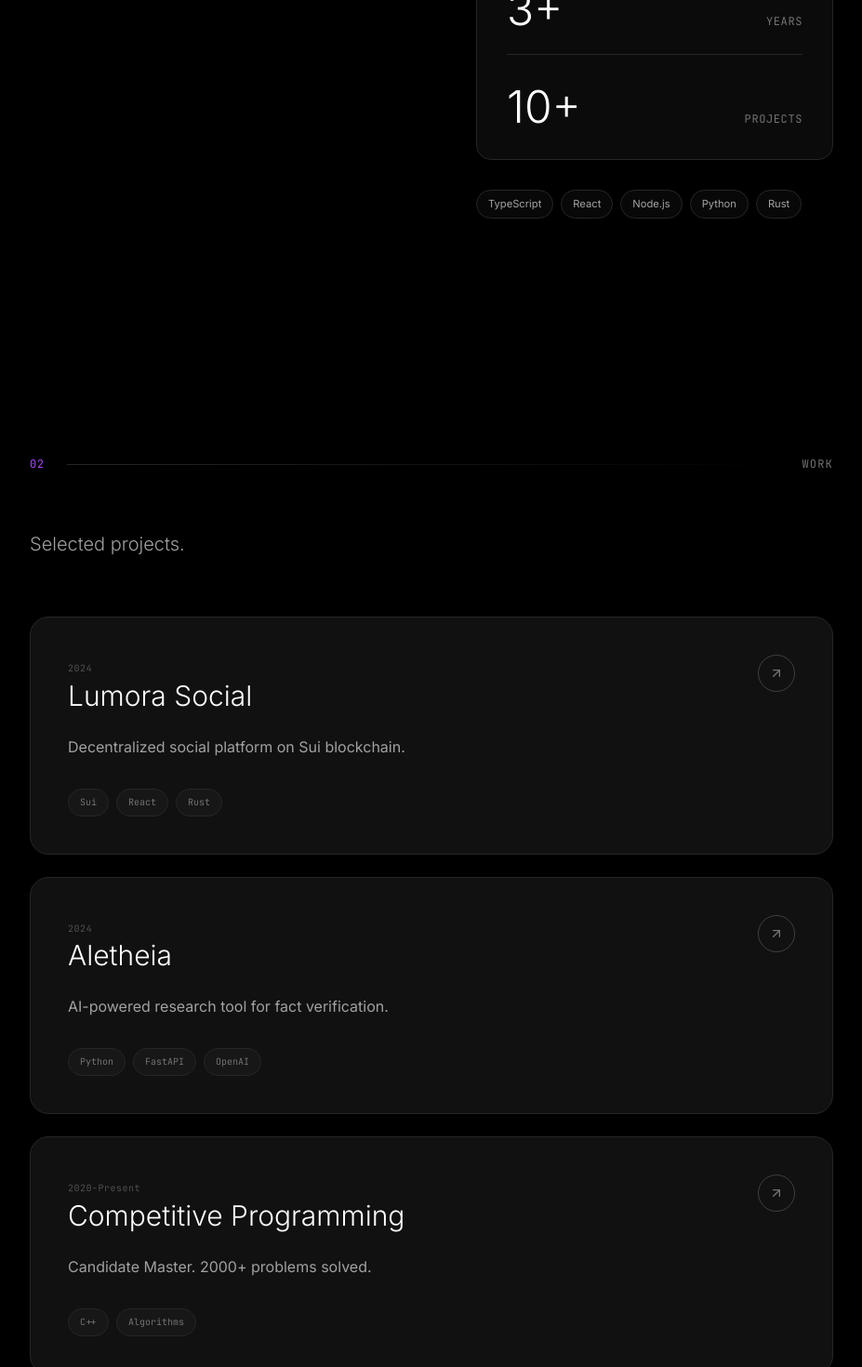
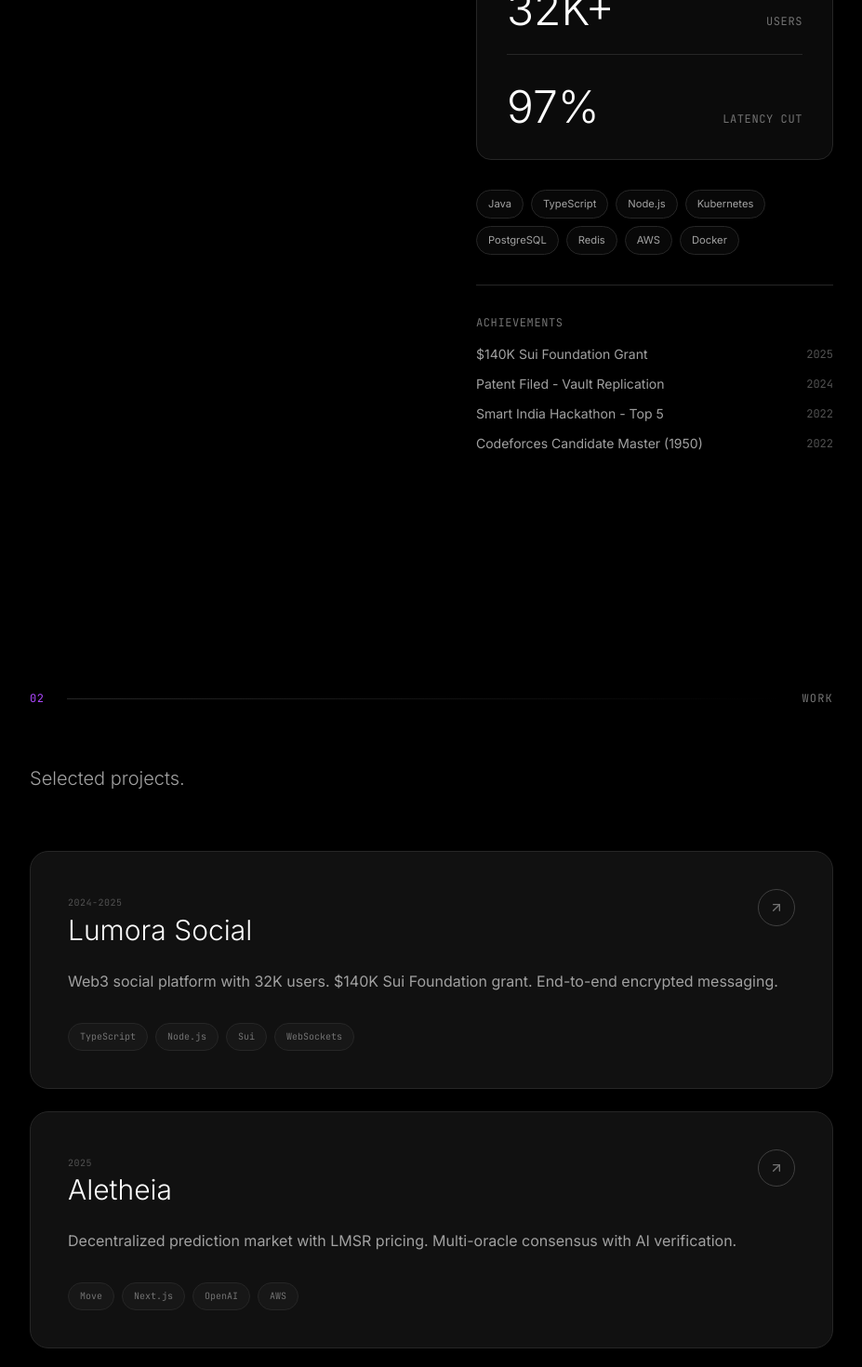
Before and after one commit to preyam2002/personal-website, a Next.js app: page / in a window 1280 px wide. Shown: the part 1160-2630 px from the top of the page at 93% size, without its empty margins (176-1103 px from the left). Built offline with nearby package versions, Linux system fonts and the light colour scheme.

Commit message:
Fix: Update achievements, metrics, links, and SEO

```diff
--- a/src/app/layout.tsx
+++ b/src/app/layout.tsx
@@ -17,32 +17,36 @@ const jetbrainsMono = JetBrains_Mono({
 });
 
 export const metadata: Metadata = {
-  title: "Preyam Rao - Software Engineer",
+  title: "Preyam Rao | Backend Engineer",
   description:
-    "Software Engineer building products and solving problems. Ex-Oracle, IIT Kharagpur '23, Candidate Master @ Codeforces.",
+    "Backend Engineer at Lumora Social. Ex-Oracle. Patent filed. $140K grant recipient. Building distributed systems at scale.",
   keywords: [
     "software engineer",
-    "developer",
-    "portfolio",
+    "backend engineer",
+    "distributed systems",
     "preyam rao",
     "oracle",
     "iit kharagpur",
-    "competitive programming",
+    "kubernetes",
+    "microservices",
+    "postgresql",
+    "java",
+    "typescript",
   ],
   authors: [{ name: "Preyam Rao" }],
   creator: "Preyam Rao",
   openGraph: {
-    title: "Preyam Rao - Software Engineer",
-    description: "Software Engineer building products and solving problems.",
+    title: "Preyam Rao | Backend Engineer",
+    description: "Backend Engineer. Ex-Oracle. Patent filed. $140K grant recipient.",
     type: "website",
     locale: "en_US",
     siteName: "Preyam Rao",
   },
   twitter: {
     card: "summary_large_image",
-    title: "Preyam Rao - Software Engineer",
-    description: "Software Engineer building products and solving problems.",
-    creator: "@preyamrao",
+    title: "Preyam Rao | Backend Engineer",
+    description: "Backend Engineer. Ex-Oracle. Patent filed.",
+    creator: "@preyam2002",
   },
   robots: {
     index: true,
--- a/src/components/about.tsx
+++ b/src/components/about.tsx
@@ -3,9 +3,9 @@
 import { ScrollReveal } from "./scroll-reveal";
 
 const stats = [
-  { value: "2k+", label: "Problems" },
-  { value: "3+", label: "Years" },
-  { value: "10+", label: "Projects" },
+  { value: "100K+", label: "Integrations" },
+  { value: "32K+", label: "Users" },
+  { value: "97%", label: "Latency Cut" },
 ];
 
 export function About() {
@@ -58,16 +58,42 @@ export function About() {
             </div>
 
             <div className="flex flex-wrap gap-2">
-              {["TypeScript", "React", "Node.js", "Python", "Rust"].map(
-                (skill) => (
-                  <span
-                    key={skill}
-                    className="tag"
+              {[
+                "Java",
+                "TypeScript",
+                "Node.js",
+                "Kubernetes",
+                "PostgreSQL",
+                "Redis",
+                "AWS",
+                "Docker",
+              ].map((skill) => (
+                <span key={skill} className="tag">
+                  {skill}
+                </span>
+              ))}
+            </div>
+
+            <div className="pt-8 border-t border-neutral-800">
+              <h3 className="font-[family-name:var(--font-mono)] text-xs text-neutral-500 tracking-wider uppercase mb-4">
+                Achievements
+              </h3>
+              <div className="space-y-3">
+                {[
+                  { title: "$140K Sui Foundation Grant", year: "2025" },
+                  { title: "Patent Filed - Vault Replication", year: "2024" },
+                  { title: "Smart India Hackathon - Top 5", year: "2022" },
+                  { title: "Codeforces Candidate Master (1950)", year: "2022" },
+                ].map((achievement) => (
+                  <div
+                    key={achievement.title}
+                    className="flex items-center justify-between"
                   >
-                    {skill}
-                  </span>
-                )
-              )}
+                    <span className="text-sm text-neutral-400">{achievement.title}</span>
+                    <span className="font-[family-name:var(--font-mono)] text-xs text-neutral-600">{achievement.year}</span>
+                  </div>
+                ))}
+              </div>
             </div>
           </div>
         </ScrollReveal>
--- a/src/components/contact.tsx
+++ b/src/components/contact.tsx
@@ -5,9 +5,9 @@ import { ScrollReveal } from "./scroll-reveal";
 import { Mail, Github, Linkedin, Twitter, ArrowUpRight } from "lucide-react";
 
 const socials = [
-  { name: "GitHub", href: "https://github.com/preyamrao", icon: Github },
-  { name: "LinkedIn", href: "https://linkedin.com/in/preyamrao", icon: Linkedin },
-  { name: "Twitter", href: "https://twitter.com/preyamrao", icon: Twitter },
+  { name: "GitHub", href: "https://github.com/preyam2002", icon: Github },
+  { name: "LinkedIn", href: "https://linkedin.com/in/preyam", icon: Linkedin },
+  { name: "Twitter", href: "https://twitter.com/preyam2002", icon: Twitter },
 ];
 
 export function Contact() {
--- a/src/components/hero.tsx
+++ b/src/components/hero.tsx
@@ -42,7 +42,7 @@ export function Hero() {
         <ScrollReveal delay={200}>
           <div className="max-w-lg space-y-6">
             <p className="text-lg text-neutral-400 leading-relaxed font-light">
-              Building products from zero. Full-stack developer.
+              Ex-Oracle. Patent filed. $140K grant recipient. Codeforces Candidate Master (1950). Building at the intersection of distributed systems and product.
             </p>
           </div>
         </ScrollReveal>
--- a/src/components/projects.tsx
+++ b/src/components/projects.tsx
@@ -16,24 +16,24 @@ interface Project {
 const projects: Project[] = [
   {
     name: "Lumora Social",
-    description: "Decentralized social platform on Sui blockchain.",
-    href: "https://github.com/preyamrao",
-    tech: ["Sui", "React", "Rust"],
-    year: "2024",
+    description: "Web3 social platform with 32K users. $140K Sui Foundation grant. End-to-end encrypted messaging.",
+    href: "https://github.com/preyam2002",
+    tech: ["TypeScript", "Node.js", "Sui", "WebSockets"],
+    year: "2024-2025",
   },
   {
     name: "Aletheia",
-    description: "AI-powered research tool for fact verification.",
-    href: "https://github.com/preyamrao",
-    tech: ["Python", "FastAPI", "OpenAI"],
-    year: "2024",
+    description: "Decentralized prediction market with LMSR pricing. Multi-oracle consensus with AI verification.",
+    href: "https://github.com/preyam2002",
+    tech: ["Move", "Next.js", "OpenAI", "AWS"],
+    year: "2025",
   },
   {
-    name: "Competitive Programming",
-    description: "Candidate Master. 2000+ problems solved.",
-    href: "https://codeforces.com/profile/preyamrao",
-    tech: ["C++", "Algorithms"],
-    year: "2020-Present",
+    name: "Vault Replication",
+    description: "Cross-region disaster recovery service. Patent filed. Handles 1000+ secrets per customer.",
+    href: "https://github.com/preyam2002",
+    tech: ["Java", "Micronaut", "OCI Vault", "Kubernetes"],
+    year: "2024",
   },
 ];
 
@@ -124,7 +124,7 @@ export function Projects() {
       <ScrollReveal delay={400}>
         <div className="mt-16 text-center">
           <Link
-            href="https://github.com/preyamrao"
+            href="https://github.com/preyam2002"
             target="_blank"
             rel="noopener noreferrer"
             className="group inline-flex items-center gap-3 text-neutral-500 hover:text-neutral-300 transition-colors font-[family-name:var(--font-mono)] text-sm"
```
